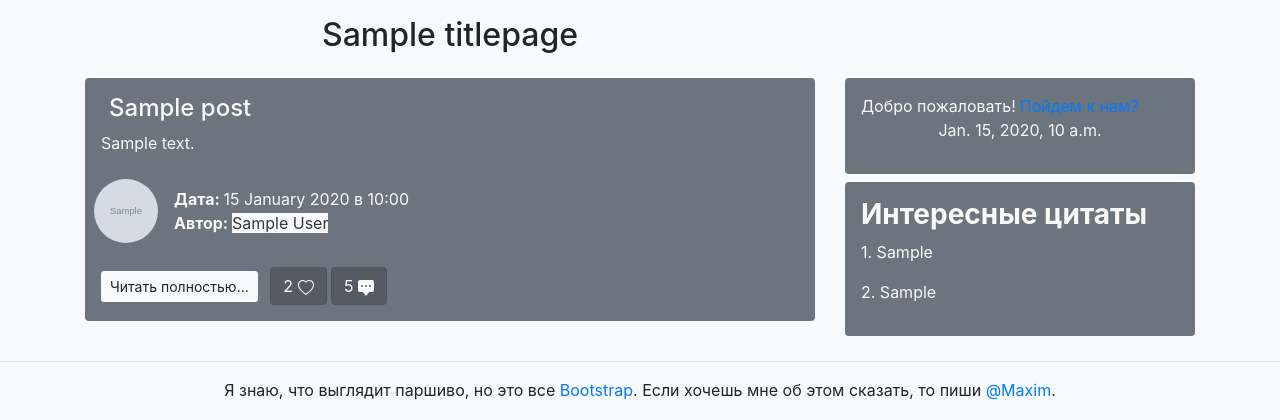
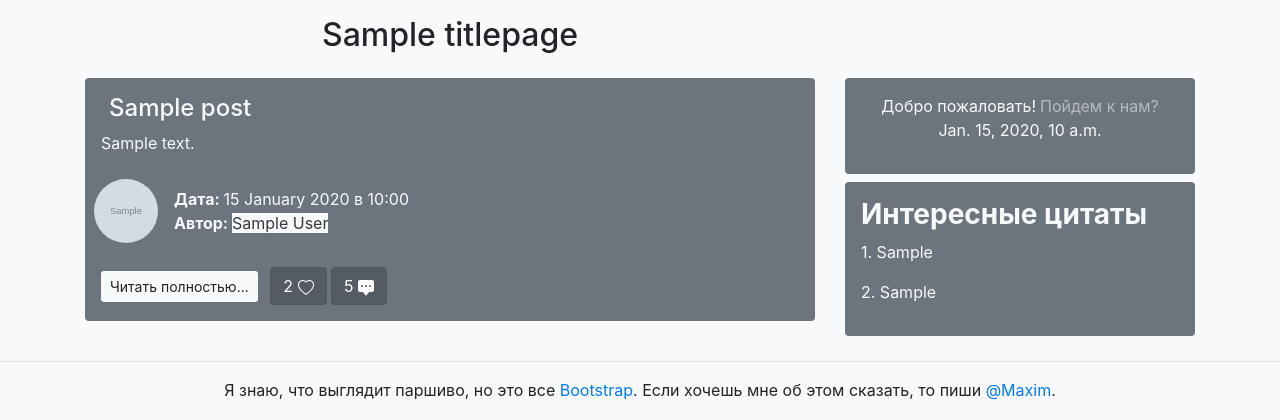
Before and after one commit to Skalice132/DjangoBlogs, a Django app: template blog/templates/blog/home.html in a window 1280 px wide. Shown: the part 56-476 px from the top of the page. Run offline with Django 3.2, Linux system fonts and the light colour scheme; the template is opened without the code that fills it: most values are stand-ins (such as "Sample title", 1, 10 or a date in 2020); grey boxes marked "Sample" are stand-in pictures; some libraries are stand-ins or nearby versions.

Commit message:
Add files via upload

```diff
--- a/blog/templates/blog/home.html
+++ b/blog/templates/blog/home.html
@@ -15,15 +15,7 @@
             </div>
         </div>
         <a href="{% url 'news-detail' post.id %}" class="btn btn-outline btn-sm bg-light">Читать полностью...</a>
-        <!-- Лайки
-        <span>
-              <label class="btn btn-secondary">
-                <svg width="1em" height="1em" viewBox="0 0 16 16" class="bi bi-heart-fill mr-2" fill="currentColor" xmlns="http://www.w3.org/2000/svg">
-                <path fill-rule="evenodd" d="M8 1.314C12.438-3.248 23.534 4.735 8 15-7.534 4.736 3.562-3.248 8 1.314z"/>
-                </svg>4
-              </label>
-        </span> -->
-        <!-- Лайки -->
+
         <span class="btn-group-toggle ml-2" data-toggle="buttons">
             <label class="btn btn-secondary active">2
                 <input type="checkbox" checked>
@@ -56,7 +48,7 @@
                 {% endif %}
             {% endfor %}
         {% if page_obj.has_next %}
-            <a href="?page={{ page_obj.next_page_number }}" class="btn btn-outline-secondary">Следующее</a>
+            <a href="?page={{ page_obj.next_page_number }}" class="btn btn-outline-secondary">Следующая</a>
             <a href="?page={{ page_obj.paginator.num_pages }}" class="btn btn-outline-secondary">Последняя</a>
         {% endif  %}
     {% endif  %}
--- a/blog/templates/blog/main.html
+++ b/blog/templates/blog/main.html
@@ -74,8 +74,6 @@
         {% if user.is_authenticated %}
             <div class="btn btn-outline btn-block border bg-light">
               <div class="media text-muted pt-3">
-
-
                   <div class="media-body pb-3 mb-0 small lh-125 border-gray">
                     <img src="{{ user.profile.img.url }}" class="mr-2 rounded rounded-circle" width="64" height="64">
                     <div class="d-flex justify-content-between align-items-center w-100 mt-2">
@@ -96,34 +94,11 @@
               </div>
               <div class="text-center mt-2"> {{ date }} </div>
             </div>
-<!--                        <div class="btn btn-outline btn-block border bg-light">-->
-<!--              <div class="media text-muted pt-3">-->
-<!--                  <img src="{{ user.profile.img.url }}" class="mr-2 rounded rounded-circle" width="64" height="64">-->
+        {% else %}
 
-<!--                  <div class="media-body pb-3 mb-0 small lh-125 border-gray">-->
-<!--                    <div class="d-flex justify-content-between align-items-center w-100">-->
-<!--                      <strong class="text-gray-dark">Full Name</strong>-->
-<!--                        <div class="btn-group mr-2" role="group" aria-label="First group">-->
-<!--                        <a href="{% url 'logout' %}" class="btn btn-outline-secondary btn-sm mr-2">Выйти</a>-->
-<!--                        </div>-->
-<!--                    </div>-->
-<!--                    <div class="d-flex justify-content-between align-items-center w-100">-->
-<!--                      <p class="text-gray-dark">@{{ user.username }}</p>-->
-<!--                    </div>-->
-<!--                      <p><b>Email:</b> {{ user.email }}</p>-->
-<!--                    <div class="btn-group m-2" role="group" aria-label="Second group">-->
-<!--                        <a href="{% url 'profile' %}" class="btn btn-outline-secondary btn-sm">Профиль</a>-->
-<!--                    </div>-->
-<!--                    <a href="{% url 'news-add' %}" class="btn btn-outline btn-sm border bg-light">Написать статью</a>-->
-<!--                  </div>-->
-<!--              </div>-->
-<!--              <div class="text-center mt-2"> {{ date }} </div>-->
-<!--            </div>-->
-        {% else %}
-            <div>
-            <span>Добро пожаловать!<a class="ml-1"  href="{% url 'reg' %} ">Пойдем к нам?</a></span>
+            <div class="text-center">Добро пожаловать!<a class="ml-1 text-white-50"  href="{% url 'reg' %} ">Пойдем к нам?</a></div>
             <p class="text-center"> {{ date }} </p>
-            </div>
+
         {% endif %}
         </div>
 
@@ -131,7 +106,6 @@
                 <h3><b>Интересные цитаты</b></h3>
                 <p>1. {{ a }} </p>
                 <p>2. {{ b }}  </p>
-<!--                <div class="p-3 mb-3"></div>-->
             </div>
         </aside>
     </div>
```
Also changed, not shown: blog/templates/blog/contacts.html (line endings or trailing spaces), blog/templates/blog/feedback.html (line endings or trailing spaces), blog/templates/blog/news_delete.html (line endings or trailing spaces), blog/templates/blog/news_detail.html (line endings or trailing spaces), blog/templates/blog/news_form.html (line endings or trailing spaces), blog/templates/blog/task.html (line endings or trailing spaces), blog/templates/blog/user_news.html (line endings or trailing spaces).
